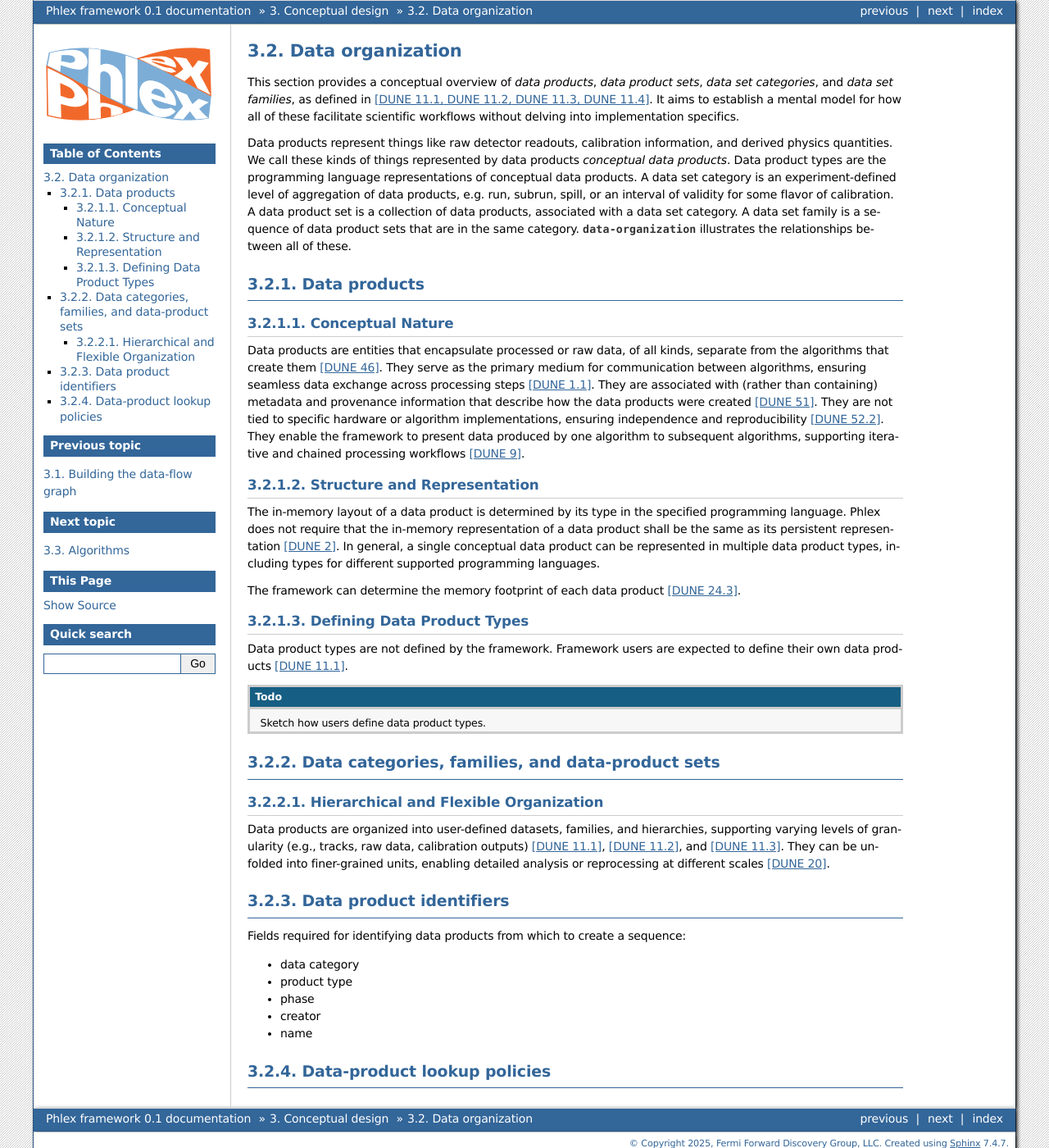
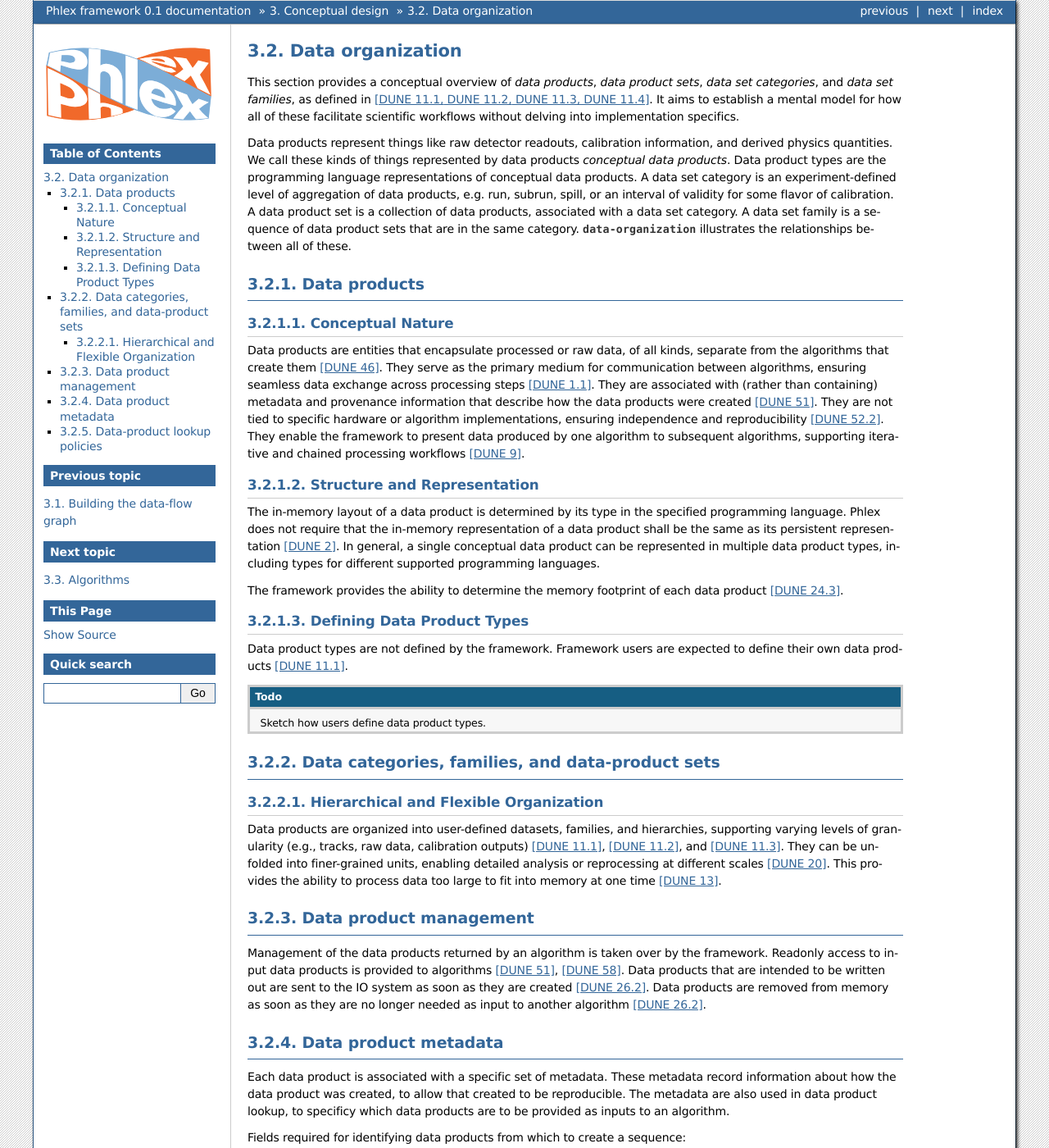
Before and after one commit to Framework-R-D/phlex-design, a Sphinx documentation site: the page built from doc/data_organization.rst, in a window 1280 px wide and 1400 px high. Shown: the whole window at 82% size. Built offline with Sphinx 7.4.7, drawn with Linux system fonts in a browser that asks for light colours; formulas are drawn with MathJax 3.

Commit message:
More work on data product concepts

```diff
--- a/doc/data_organization.rst
+++ b/doc/data_organization.rst
@@ -36,7 +36,7 @@ The in-memory layout of a data product is determined by its type in the specifie
 Phlex does not require that the in-memory representation of a data product shall be the same as its persistent representation :dune:`2 Data Product Representation`.
 In general, a single conceptual data product can be represented in multiple data product types, including types for different supported programming languages.
 
-The framework can determine the memory footprint of each data product :dune:`24.3 Specification of algorithm's CPU memory usage`.
+The framework provides the ability to determine the memory footprint of each data product :dune:`24.3 Specification of algorithm's CPU memory usage`.
 
 Defining Data Product Types
 ^^^^^^^^^^^^^^^^^^^^^^^^^^^
@@ -54,9 +54,24 @@ Hierarchical and Flexible Organization
 
 Data products are organized into user-defined datasets, families, and hierarchies, supporting varying levels of granularity (e.g., tracks, raw data, calibration outputs) :dune:`11.1 Definition of data products`, :dune:`11.2 Creation of data sets`, and :dune:`11.3 Definition of data families`.
 They can be unfolded into finer-grained units, enabling detailed analysis or reprocessing at different scales :dune:`20 Algorithms independent of framework interface`.
+This provides the ability to process data too large to fit into memory at one time :dune:`13 Process collections of unconstrained size`.
 
-Data product identifiers
--------------------------
+Data product management
+-----------------------
+
+Management of the data products returned by an algorithm is taken over by the framework.
+Readonly access to input data products is provided to algorithms :dune:`51 Provenance discovery`, :dune:`58 Thread-safe design for algorithms`.
+Data products that are intended to be written out are sent to the IO system as soon as they are created :dune:`26.2 Optimize memory management for data products`.
+Data products are removed from memory as soon as they are no longer needed as input to another algorithm :dune:`26.2 Optimize memory management for data products`.
+
+
+Data product metadata
+---------------------
+
+Each data product is associated with a specific set of metadata.
+These metadata record information about how the data product was created, to allow that created to be reproducible.
+The metadata are also used in data product lookup, to specificy which data products are to be provided as inputs to an algorithm.
+
 
 Fields required for identifying data products from which to create a sequence:
 
```
